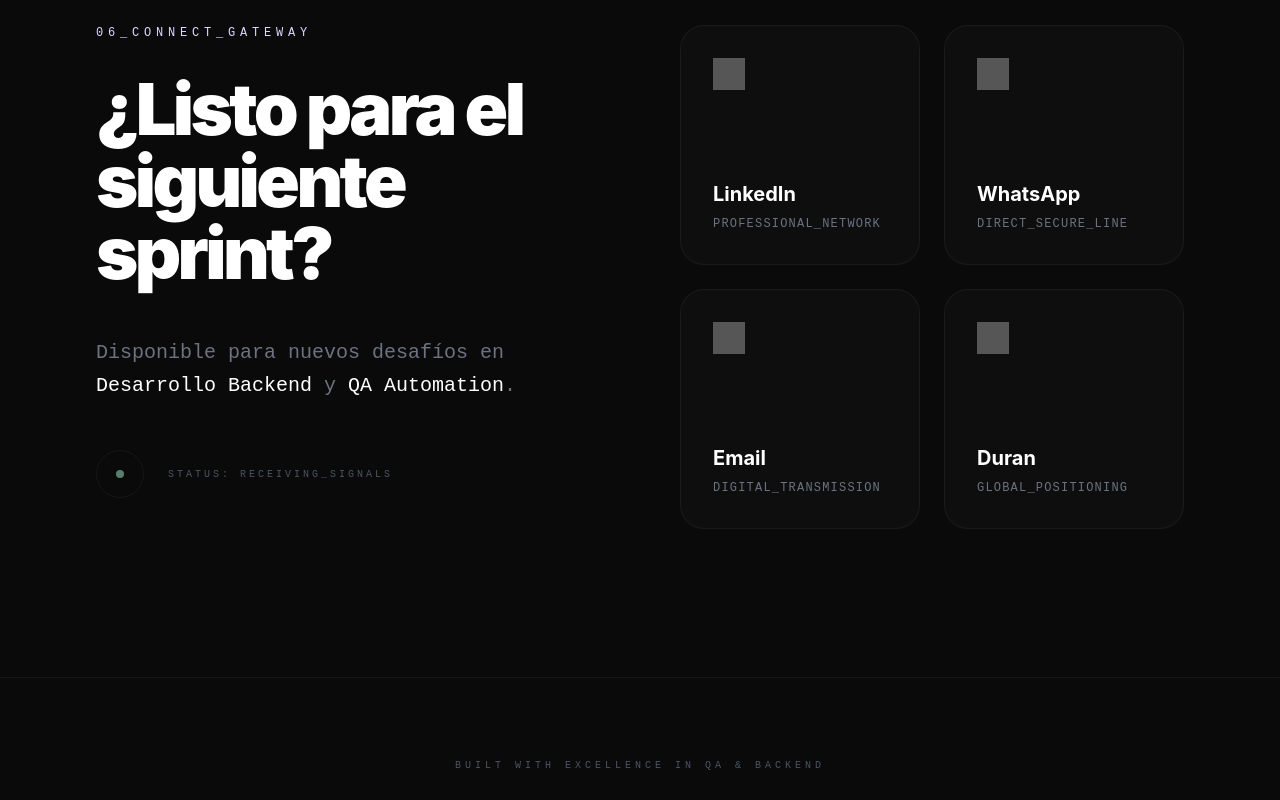
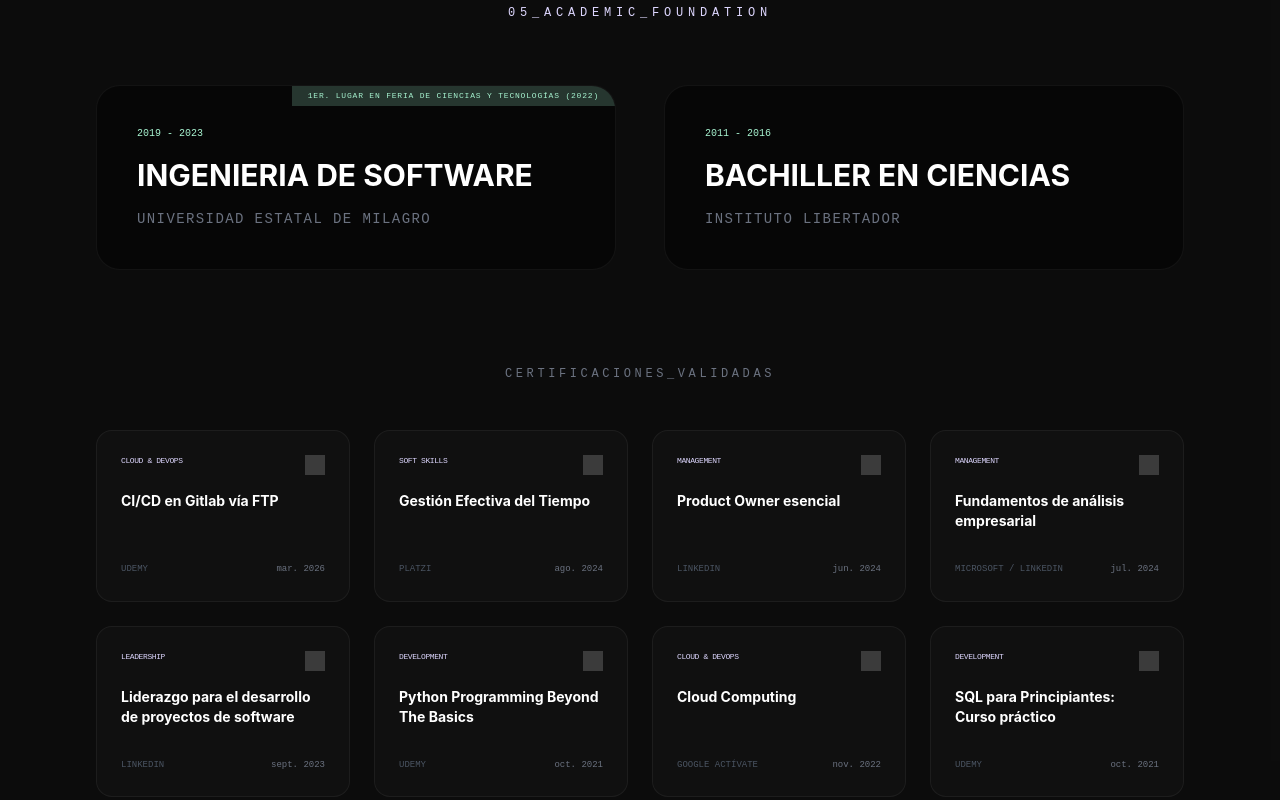
Before and after one commit to hramses1/portfolio, a Vue app: page /#/ in a window 1280 px wide. Shown: the part 4320-5120 px from the top of the page. Built offline with nearby package versions, Linux system fonts and the light colour scheme; grey boxes are pictures that could not be loaded.

Commit message:
fix: restore education section and add institute icons to certifications for a complete profile

```diff
--- a/src/utils/profileData.js
+++ b/src/utils/profileData.js
@@ -28,14 +28,14 @@ export const profile = {
   ],
 
   certifications: [
-    { title: 'CI/CD en Gitlab vía FTP', issuer: 'Udemy', date: 'mar. 2026', category: 'Cloud & DevOps' },
-    { title: 'Gestión Efectiva del Tiempo', issuer: 'Platzi', date: 'ago. 2024', category: 'Soft Skills' },
-    { title: 'Product Owner esencial', issuer: 'LinkedIn', date: 'jun. 2024', category: 'Management' },
-    { title: 'Fundamentos de análisis empresarial', issuer: 'Microsoft / LinkedIn', date: 'jul. 2024', category: 'Management' },
-    { title: 'Liderazgo para el desarrollo de proyectos de software', issuer: 'LinkedIn', date: 'sept. 2023', category: 'Leadership' },
-    { title: 'Python Programming Beyond The Basics', issuer: 'Udemy', date: 'oct. 2021', category: 'Development' },
-    { title: 'Cloud Computing', issuer: 'Google Actívate', date: 'nov. 2022', category: 'Cloud & DevOps' },
-    { title: 'SQL para Principiantes: Curso práctico', issuer: 'Udemy', date: 'oct. 2021', category: 'Development' }
+    { title: 'CI/CD en Gitlab vía FTP', issuer: 'Udemy', date: 'mar. 2026', category: 'Cloud & DevOps', icon: 'udemy' },
+    { title: 'Gestión Efectiva del Tiempo', issuer: 'Platzi', date: 'ago. 2024', category: 'Soft Skills', icon: 'platzi' },
+    { title: 'Product Owner esencial', issuer: 'LinkedIn', date: 'jun. 2024', category: 'Management', icon: 'linkedin' },
+    { title: 'Fundamentos de análisis empresarial', issuer: 'Microsoft / LinkedIn', date: 'jul. 2024', category: 'Management', icon: 'microsoft' },
+    { title: 'Liderazgo para el desarrollo de proyectos de software', issuer: 'LinkedIn', date: 'sept. 2023', category: 'Leadership', icon: 'linkedin' },
+    { title: 'Python Programming Beyond The Basics', issuer: 'Udemy', date: 'oct. 2021', category: 'Development', icon: 'udemy' },
+    { title: 'Cloud Computing', issuer: 'Google Actívate', date: 'nov. 2022', category: 'Cloud & DevOps', icon: 'google' },
+    { title: 'SQL para Principiantes: Curso práctico', issuer: 'Udemy', date: 'oct. 2021', category: 'Development', icon: 'udemy' }
   ],
 
   skills: {
--- a/src/views/SystemHome.vue
+++ b/src/views/SystemHome.vue
@@ -191,6 +191,45 @@ const scrollToSection = (id) => {
       </div>
     </section>
 
+    <!-- SECTION 05: ACADEMY -->
+    <section id="education" class="min-h-screen py-32 px-6 md:px-12 lg:px-24 bg-white/[0.01]">
+      <div class="max-w-7xl mx-auto flex flex-col items-center">
+        <h3 class="text-xs font-mono text-system-infra tracking-[0.4em] uppercase mb-16">05_ACADEMIC_FOUNDATION</h3>
+        <div class="grid grid-cols-1 md:grid-cols-2 gap-12 w-full mb-24">
+          <div v-for="edu in profile.education" :key="edu.institution"
+               class="p-10 border border-white/5 bg-black/40 rounded-3xl flex flex-col justify-between hover:border-white/20 transition-all group relative overflow-hidden text-left">
+            <div v-if="edu.achievement" class="absolute top-0 right-0 bg-system-success/20 text-system-success px-4 py-1 text-[8px] font-mono uppercase tracking-widest">
+              {{ edu.achievement }}
+            </div>
+            <div>
+              <div class="text-[10px] font-mono text-system-success mb-4">{{ edu.period }}</div>
+              <h4 class="text-3xl font-bold text-white mb-4 group-hover:translate-x-2 transition-transform">{{ edu.degree }}</h4>
+              <p class="text-gray-500 font-mono text-sm uppercase tracking-widest">{{ edu.institution }}</p>
+            </div>
+          </div>
+        </div>
+
+        <!-- Certifications Grid -->
+        <h4 class="text-xs font-mono text-gray-500 tracking-[0.3em] uppercase mb-12">Certificaciones_Validadas</h4>
+        <div class="grid grid-cols-1 sm:grid-cols-2 lg:grid-cols-4 gap-6 w-full">
+          <div v-for="cert in profile.certifications" :key="cert.title"
+               class="p-6 border border-white/5 bg-white/[0.02] rounded-2xl hover:bg-white/[0.05] transition-all group flex flex-col justify-between h-full text-left">
+            <div>
+              <div class="flex justify-between items-start mb-4">
+                <div class="text-[8px] font-mono text-system-infra uppercase tracking-tighter">{{ cert.category }}</div>
+                <img v-if="cert.icon" :src="`https://cdn.simpleicons.org/${cert.icon}/white`" class="w-5 h-5 opacity-30 group-hover:opacity-100 transition-opacity" alt="" />
+              </div>
+              <h5 class="text-[13px] md:text-sm font-bold text-white mb-2 leading-tight group-hover:text-system-infra transition-colors">{{ cert.title }}</h5>
+            </div>
+            <div class="flex justify-between items-center mt-6">
+              <span class="text-[9px] font-mono text-gray-600 uppercase">{{ cert.issuer }}</span>
+              <span class="text-[9px] font-mono text-gray-500">{{ cert.date }}</span>
+            </div>
+          </div>
+        </div>
+      </div>
+    </section>
+
     <!-- SECTION 06: CONTACT -->
     <section id="contact" class="min-h-screen py-32 px-6 md:px-12 lg:px-24 flex items-center">
       <div class="max-w-7xl mx-auto w-full">
```
